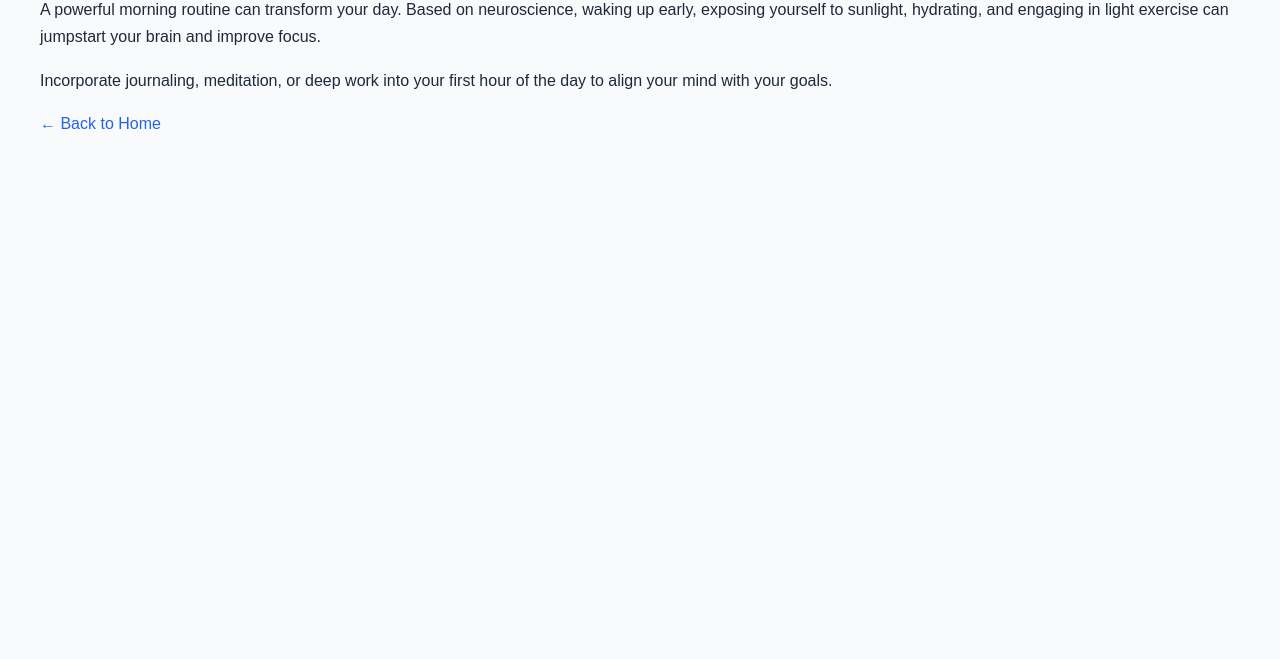
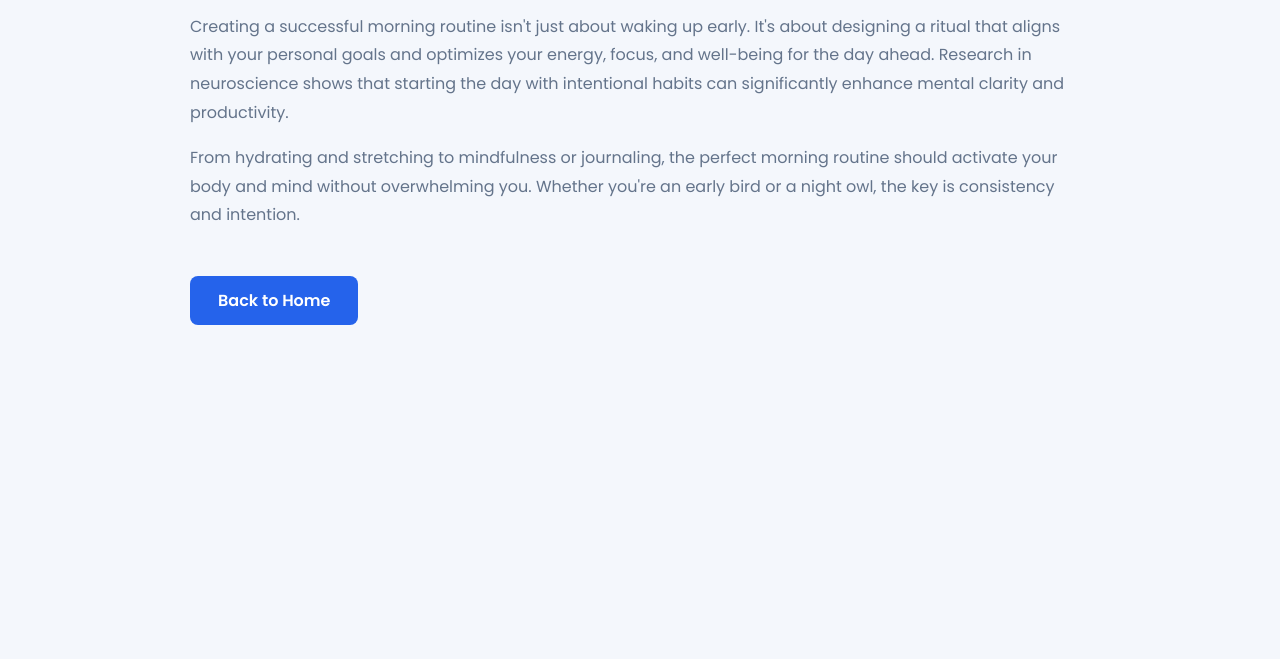
Before and after one commit to YASSIN88F/mindfeullab, a plain HTML site: page articles/morning-routine.html in a window 1280 px wide. Shown: the part 141-800 px from the top of the page. Drawn offline with Linux system fonts and the light colour scheme.

Commit message:
Update morning-routine.html

```diff
--- a/articles/morning-routine.html
+++ b/articles/morning-routine.html
@@ -1,38 +1,51 @@
-<!DOCTYPE html>
-<html lang="en">
+<!DOCTYPE html><html lang="en">
 <head>
   <meta charset="UTF-8">
-    <title>The Perfect Morning Routine</title>
+  <meta name="viewport" content="width=device-width, initial-scale=1.0">
+  <title>Morning Routine - MindFuelLab</title>
+  <link href="https://fonts.googleapis.com/css2?family=Poppins:wght@400;600;700&display=swap" rel="stylesheet">
   <style>
     body {
-            font-family: Arial, sans-serif;
-            line-height: 1.7;
-            padding: 2rem;
-            background: #f9fafb;
+      font-family: 'Poppins', sans-serif;
+      margin: 0;
+      padding: 0;
+      background: #f4f7fc;
       color: #1e293b;
+    }
+    .container {
+      max-width: 900px;
+      margin: 0 auto;
+      padding: 40px 20px;
     }
     h1 {
       color: #2563eb;
+      font-size: 2.5rem;
     }
-        a {
-            color: #2563eb;
+    p {
+      line-height: 1.8;
+      color: #64748b;
+    }
+    .btn {
+      display: inline-block;
+      margin-top: 30px;
+      padding: 12px 28px;
+      background: #2563eb;
+      color: white;
+      border-radius: 8px;
       text-decoration: none;
+      font-weight: 600;
     }
-        a:hover {
-            text-decoration: underline;
+    .btn:hover {
+      background: #1d4ed8;
     }
   </style>
 </head>
 <body>
+  <div class="container">
     <h1>The Science of a Perfect Morning Routine</h1>
-    <p>
-        A powerful morning routine can transform your day. Based on neuroscience, waking up early, exposing yourself to sunlight, hydrating, and engaging in light exercise can jumpstart your brain and improve focus.
-    </p>
-    <p>
-        Incorporate journaling, meditation, or deep work into your first hour of the day to align your mind with your goals.
-    </p>
-    <p>
-        <a href="../index.html">← Back to Home</a>
-    </p>
+    <p>Creating a successful morning routine isn't just about waking up early. It's about designing a ritual that aligns with your personal goals and optimizes your energy, focus, and well-being for the day ahead. Research in neuroscience shows that starting the day with intentional habits can significantly enhance mental clarity and productivity.</p>
+    <p>From hydrating and stretching to mindfulness or journaling, the perfect morning routine should activate your body and mind without overwhelming you. Whether you're an early bird or a night owl, the key is consistency and intention.</p>
+    <a href="../index.html" class="btn">Back to Home</a>
+  </div>
 </body>
 </html>
```
Lines whose indentation alone changed are shown as unchanged.
